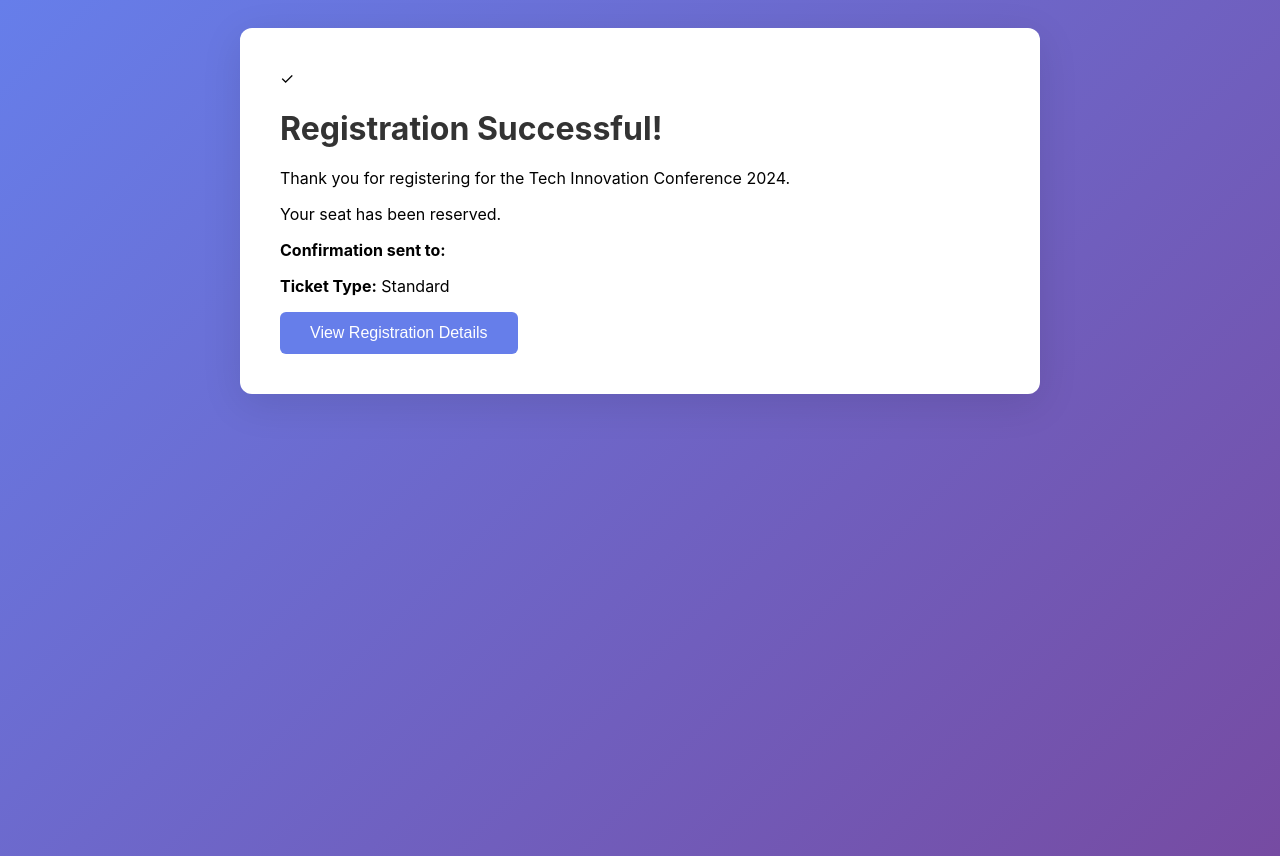
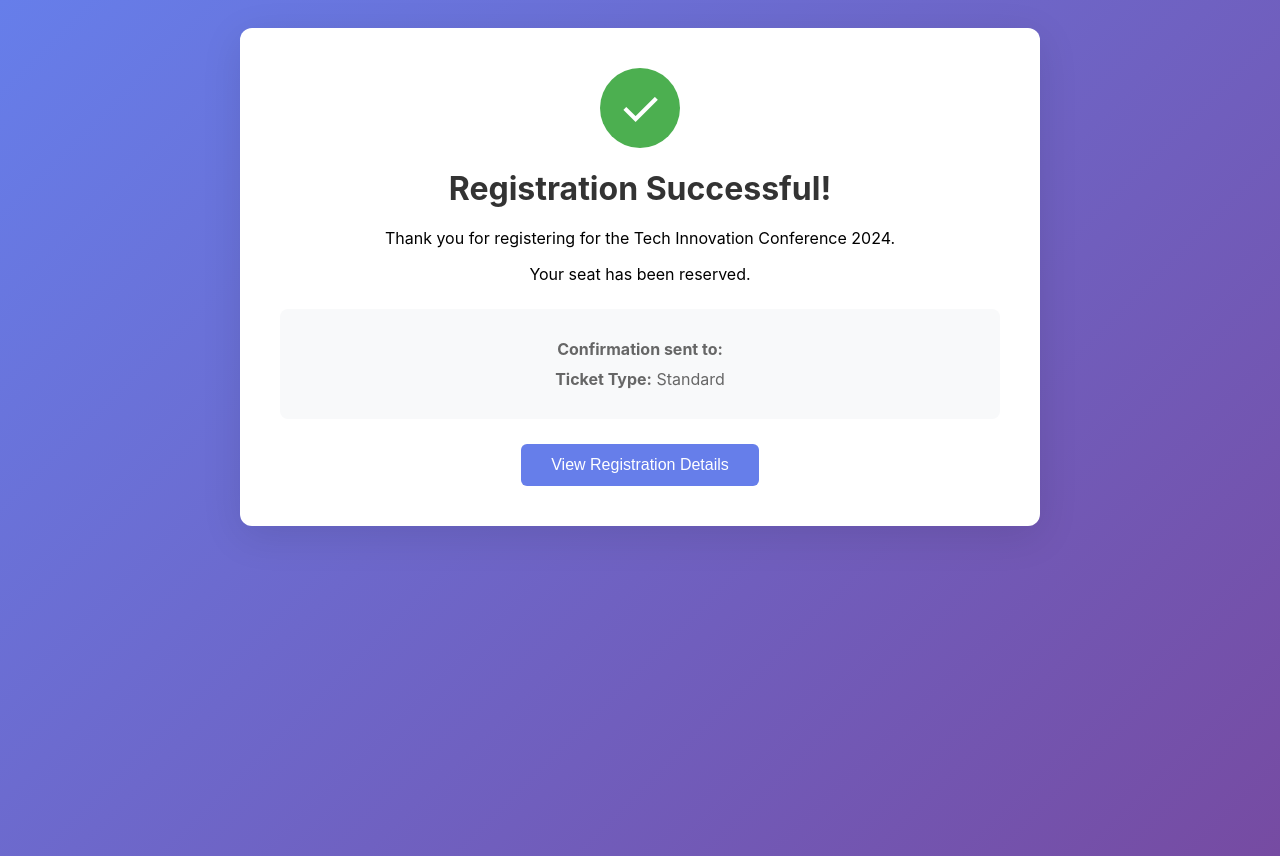
Before and after one commit to uwasedivine362-create/event-registration-system, a React (Vite) app: page /confirmation in a window 1280 px wide. Built offline with nearby package versions, Linux system fonts and the light colour scheme.

Commit message:
added confirmation .css

```diff
--- a/src/pages/ConfirmationPage.css
+++ b/src/pages/ConfirmationPage.css
@@ -0,0 +1,28 @@
+.confirmation-card {
+  text-align: center;
+}
+
+.success-icon {
+  width: 80px;
+  height: 80px;
+  background: #4caf50;
+  color: white;
+  font-size: 50px;
+  border-radius: 50%;
+  display: flex;
+  align-items: center;
+  justify-content: center;
+  margin: 0 auto 20px;
+}
+
+.confirmation-details {
+  background: #f8f9fa;
+  padding: 20px;
+  border-radius: 8px;
+  margin: 25px 0;
+}
+
+.confirmation-details p {
+  color: #666;
+  margin: 10px 0;
+}
```
